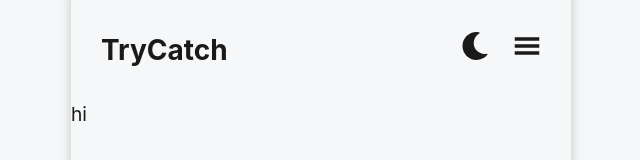
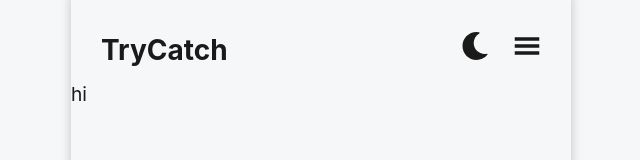
Before and after one commit to KwangMin-bright-Moon/trycatch, a React (Vite) app: page / in a window 1280 px wide. Shown: the top 160 px of the page, without its empty margins (319-959 px from the left). Built offline with nearby package versions, Linux system fonts and the light colour scheme.

Commit message:
style: header fixed로 수정

```diff
--- a/src/layouts/Header.tsx
+++ b/src/layouts/Header.tsx
@@ -42,6 +42,8 @@ export default function Header({ setTheme }: Props) {
 }
 
 const Wrapper = styled.header`
+  position: fixed;
+  top: 0;
   width: 100%;
   max-width: 500px;
   z-index: 1000;
--- a/src/layouts/Layout.tsx
+++ b/src/layouts/Layout.tsx
@@ -22,4 +22,5 @@ export default function Layout({ setTheme, children }: Props) {
 const Content = styled.section`
   flex: 1 1 auto;
   overflow-y: auto;
+  margin-top: 5rem;
 `;
```
